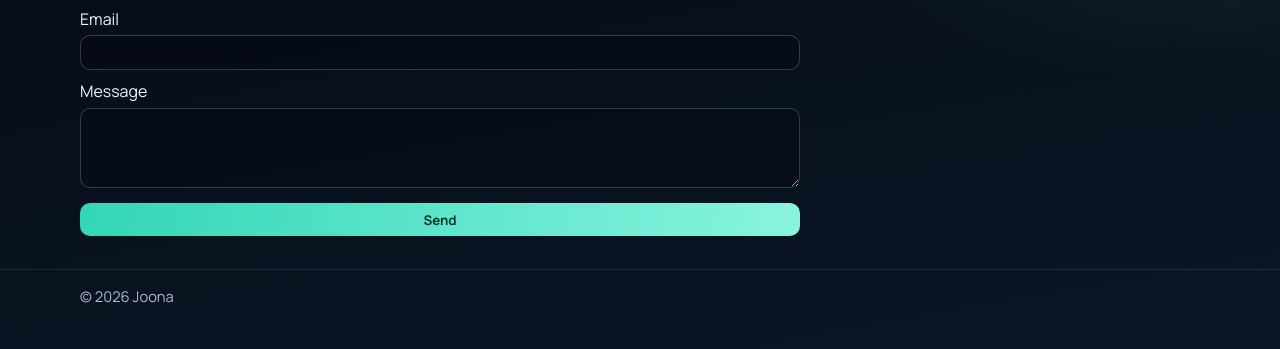
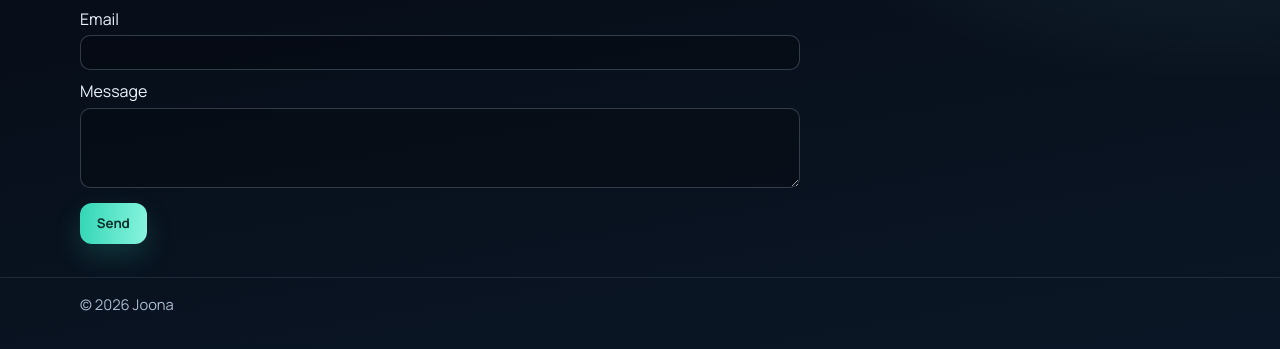
Before and after one commit to jehkis/-ai-assistant-app, a plain HTML site: page contact.html in a window 1280 px wide. Shown: the part 231-580 px from the top of the page. Drawn offline with Linux system fonts and the light colour scheme.

Commit message:
Style contact submit button to match theme

```diff
--- a/styles.css
+++ b/styles.css
@@ -393,6 +393,17 @@ textarea {
   box-shadow: 0 0 0 3px rgba(50, 214, 181, 0.16);
 }
 
+.contact-form .btn.primary {
+  justify-self: start;
+  padding: 0.72rem 1.05rem;
+  border-radius: 12px;
+  box-shadow: 0 12px 28px rgba(50, 214, 181, 0.18);
+}
+
+.contact-form .btn.primary:hover {
+  box-shadow: 0 14px 32px rgba(50, 214, 181, 0.24);
+}
+
 .site-footer {
   margin-top: 1rem;
   padding: 1rem 0;
```
